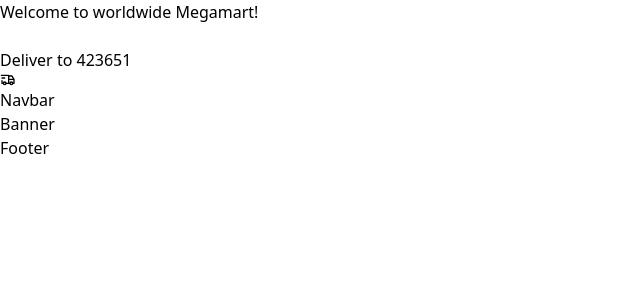
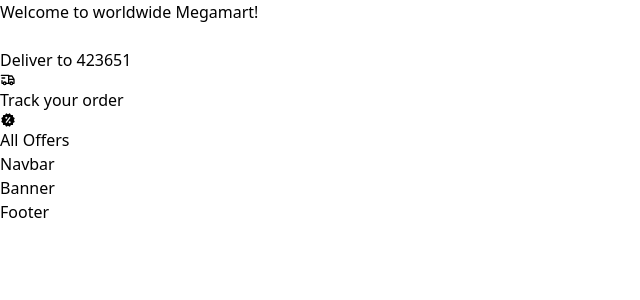
Before and after one commit to tofael005/my-commerce-shop, a React app: page / in a window 1280 px wide. Shown: the top 300 px of the page, without its empty margins (0-640 px from the left). Built offline with nearby package versions, Linux system fonts and the light colour scheme; some icons are missing; the HTML template or start-up script is replaced by a standard one.

Commit message:
nav header icon setup

```diff
--- a/src/Header/NavBar.jsx
+++ b/src/Header/NavBar.jsx
@@ -1,5 +1,7 @@
 import { FaLocationDot } from "react-icons/fa6";
 import { TbTruckDelivery } from "react-icons/tb";
+import { BiSolidOffer } from "react-icons/bi";
+
 
 const NavBar = () => {
     return (
@@ -13,6 +15,11 @@
                     </div>
                     <div>
                         <TbTruckDelivery />
+                        <h1>Track your order</h1>
+                    </div>
+                    <div>
+                        <BiSolidOffer />
+                        <h1>All Offers</h1>
                     </div>
                 </div>
             </div>
```
